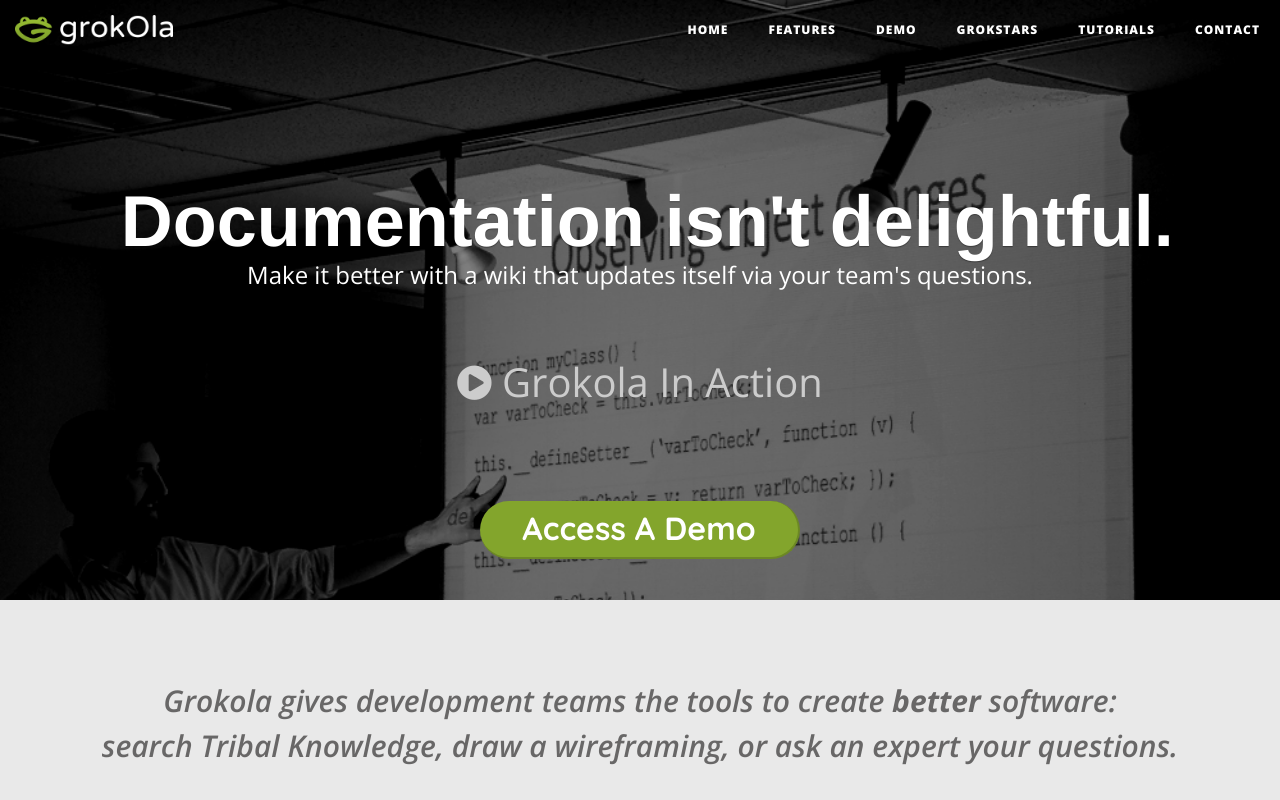
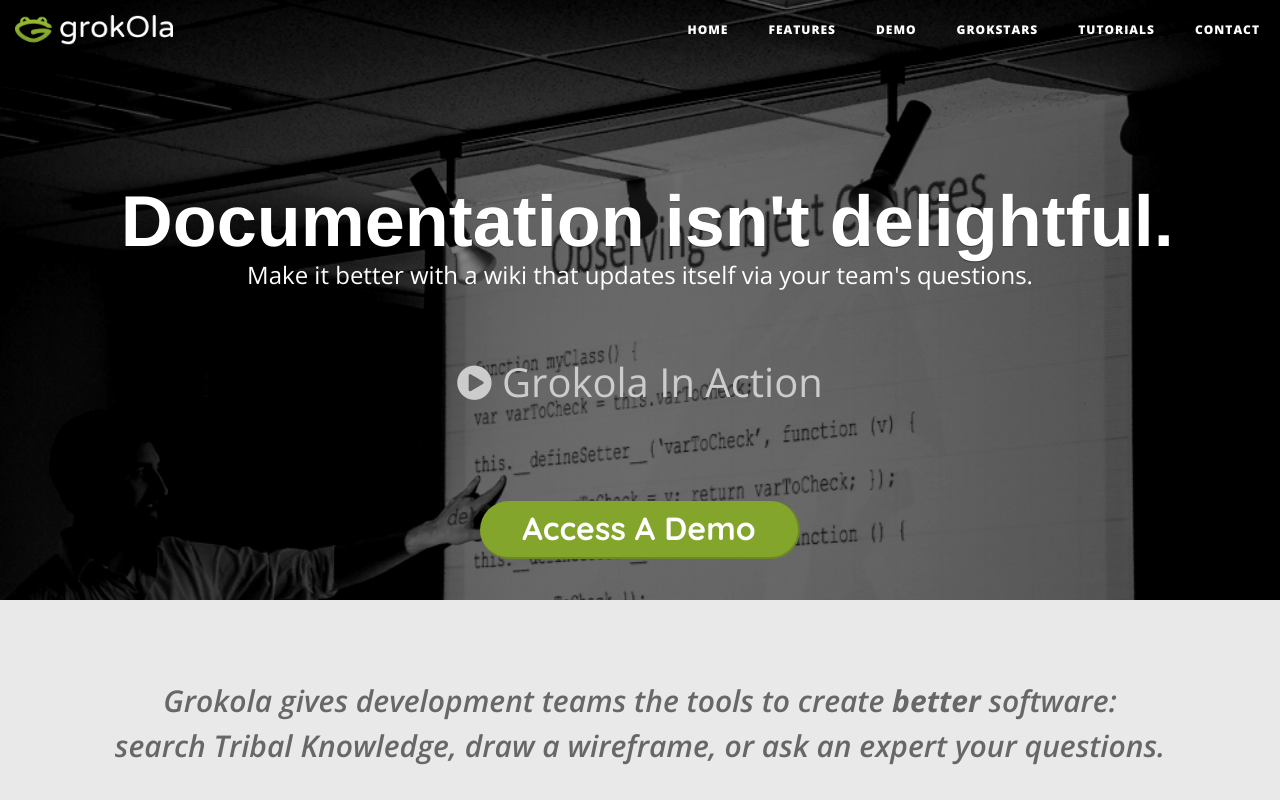
Before and after one commit to in-the-keyhole/www.grokola.com, a website: page index.html in a window 1280 px wide. Shown: the top 800 px of the page. Drawn offline with nearby package versions, Linux system fonts and the light colour scheme.

Commit message:
Update index.html

```diff
--- a/index.html
+++ b/index.html
@@ -154,7 +154,7 @@
         </div>
     </header>
     <div class="testimonials">
-    	<blockquote><h2 class="text-center">Grokola gives development teams the tools to create <b>better</b> software:<br> search Tribal Knowledge, draw a wireframing, or ask an expert your questions.  </h2></blockquote>
+    	<blockquote><h2 class="text-center">Grokola gives development teams the tools to create <b>better</b> software:<br> search Tribal Knowledge, draw a wireframe, or ask an expert your questions.  </h2></blockquote>
     </div>
     <main class="container  push--top" role="main">
 
```
